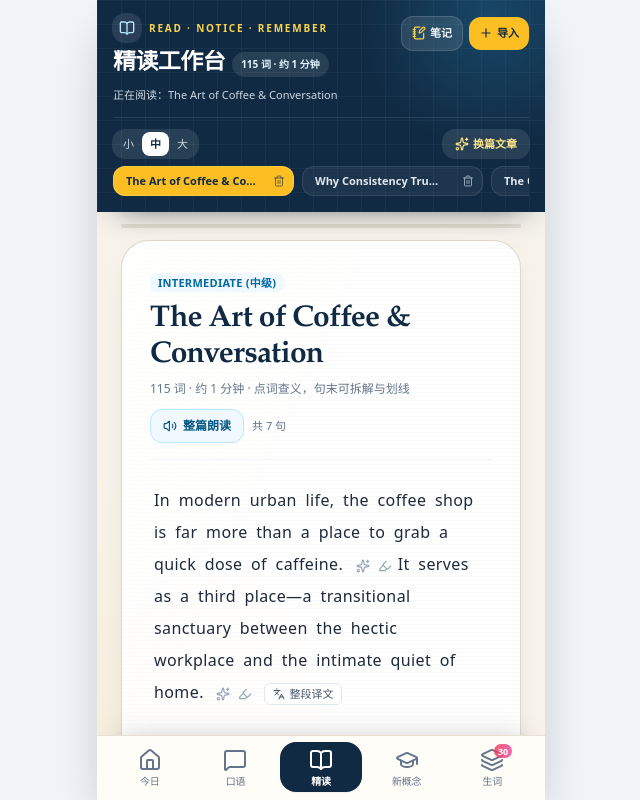
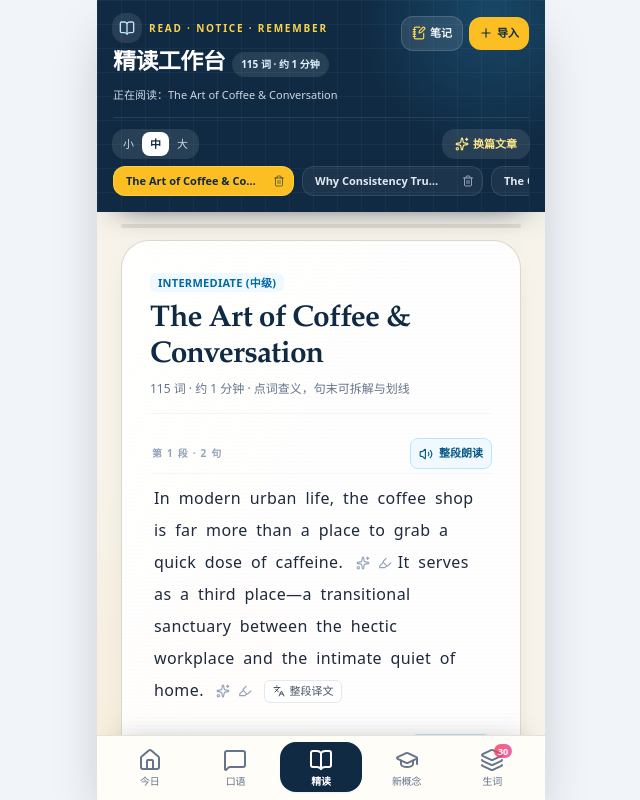
Before and after one commit to tingfeng007/rike, a React (Vite) app: page / in a window 1280 px wide. Both pictures are taken after a click on the button "精读". Shown: the whole page, without its empty margins (319-959 px from the left). Built offline with nearby package versions, Linux system fonts and the light colour scheme.

Commit message:
feat: switch reader speech to paragraph playback

```diff
--- a/src/components/SmartReader.jsx
+++ b/src/components/SmartReader.jsx
@@ -131,12 +131,13 @@ export default function SmartReader() {
   // Reading scroll container & position persistence
   const scrollContainerRef = useRef(null);
 
-  // Whole-article speech state. The browser speech engine reads one sentence
-  // at a time so pause/resume stays responsive even for long articles.
-  const articleSpeechRunRef = useRef(0);
-  const [isArticleSpeaking, setIsArticleSpeaking] = useState(false);
-  const [isArticlePaused, setIsArticlePaused] = useState(false);
-  const [articleSpeechIndex, setArticleSpeechIndex] = useState(0);
+  // Paragraph speech state. Keep one sentence per utterance so pause/resume
+  // stays responsive without unexpectedly reading the whole article.
+  const paragraphSpeechRunRef = useRef(0);
+  const [speechParagraphIndex, setSpeechParagraphIndex] = useState(null);
+  const [isParagraphSpeaking, setIsParagraphSpeaking] = useState(false);
+  const [isParagraphPaused, setIsParagraphPaused] = useState(false);
+  const [paragraphSpeechIndex, setParagraphSpeechIndex] = useState(0);
 
   // Map of saved vocabulary for instant in-article highlighting
   const savedVocabMap = {};
@@ -167,11 +168,12 @@ export default function SmartReader() {
     if (!article) return;
     setCurrentArticle(article);
     setReadingProgress(0);
-    articleSpeechRunRef.current += 1;
+    paragraphSpeechRunRef.current += 1;
     tts.stop();
-    setIsArticleSpeaking(false);
-    setIsArticlePaused(false);
-    setArticleSpeechIndex(0);
+    setSpeechParagraphIndex(null);
+    setIsParagraphSpeaking(false);
+    setIsParagraphPaused(false);
+    setParagraphSpeechIndex(0);
     StorageService.saveAppState({ ...StorageService.getAppState(), lastReaderArticleId: article.id });
     if (scrollToTop) scrollContainerRef.current?.scrollTo({ top: 0, behavior: 'smooth' });
   };
@@ -180,70 +182,74 @@ export default function SmartReader() {
     ? annotations[String(currentArticle.id)] || []
     : [];
 
-  const articleSpeechSentences = useMemo(() => {
-    if (!currentArticle?.content) return [];
-    return currentArticle.content
-      .split(/\n\n+/)
-      .flatMap((paragraph) => splitIntoSentences(paragraph))
-      .map((sentence) => sentence.trim())
-      .filter(Boolean);
-  }, [currentArticle]);
   const readingMetrics = useMemo(() => getReadingMetrics(currentArticle?.content), [currentArticle]);
   const currentWordCount = readingMetrics.wordCount;
   const readingMinutes = readingMetrics.minutes;
 
-  const stopArticleSpeech = (resetProgress = true) => {
-    articleSpeechRunRef.current += 1;
+  const stopParagraphSpeech = (resetProgress = true) => {
+    paragraphSpeechRunRef.current += 1;
     tts.stop();
-    setIsArticleSpeaking(false);
-    setIsArticlePaused(false);
-    if (resetProgress) setArticleSpeechIndex(0);
-  };
-
-  const startArticleSpeech = async (startIndex = 0) => {
-    if (articleSpeechSentences.length === 0) return;
+    setIsParagraphSpeaking(false);
+    setIsParagraphPaused(false);
+    setSpeechParagraphIndex(null);
+    if (resetProgress) setParagraphSpeechIndex(0);
+  };
+
+  const startParagraphSpeech = async (paragraphIndex, sentences, startIndex = 0) => {
+    const cleanSentences = sentences.map((sentence) => sentence.trim()).filter(Boolean);
+    if (cleanSentences.length === 0) return;
     if (!tts.isSupported()) {
       alert('当前浏览器不支持系统语音朗读，请换用新版 Chrome、Edge 或 Safari。');
       return;
     }
 
-    const runId = articleSpeechRunRef.current + 1;
-    articleSpeechRunRef.current = runId;
-    setIsArticleSpeaking(true);
-    setIsArticlePaused(false);
-
-    for (let index = startIndex; index < articleSpeechSentences.length; index += 1) {
-      if (articleSpeechRunRef.current !== runId) return;
-      setArticleSpeechIndex(index);
-      await tts.speak(articleSpeechSentences[index]);
-    }
-
-    if (articleSpeechRunRef.current === runId) {
-      setArticleSpeechIndex(articleSpeechSentences.length);
-      setIsArticleSpeaking(false);
-      setIsArticlePaused(false);
-      StorageService.recordStudyActivity({ type: 'reader', count: 1, durationMinutes: readingMinutes, source: 'reader-session', entityId: currentArticle?.id, label: '完成精读朗读' });
-    }
-  };
-
-  const toggleArticleSpeech = () => {
-    if (isArticleSpeaking) {
-      if (isArticlePaused) {
+    const runId = paragraphSpeechRunRef.current + 1;
+    paragraphSpeechRunRef.current = runId;
+    setSpeechParagraphIndex(paragraphIndex);
+    setIsParagraphSpeaking(true);
+    setIsParagraphPaused(false);
+
+    for (let index = startIndex; index < cleanSentences.length; index += 1) {
+      if (paragraphSpeechRunRef.current !== runId) return;
+      setParagraphSpeechIndex(index);
+      await tts.speak(cleanSentences[index]);
+    }
+
+    if (paragraphSpeechRunRef.current === runId) {
+      setParagraphSpeechIndex(cleanSentences.length);
+      setIsParagraphSpeaking(false);
+      setIsParagraphPaused(false);
+      const paragraphMinutes = getReadingMetrics(cleanSentences.join(' ')).minutes;
+      StorageService.recordStudyActivity({ type: 'reader', count: 1, durationMinutes: paragraphMinutes, source: 'reader-session', entityId: currentArticle?.id, label: '完成精读段落朗读', metadata: { paragraphIndex } });
+    }
+  };
+
+  const toggleParagraphSpeech = (paragraphIndex, sentences) => {
+    const cleanSentences = sentences.map((sentence) => sentence.trim()).filter(Boolean);
+    const isCurrentParagraph = speechParagraphIndex === paragraphIndex;
+
+    if (isCurrentParagraph && isParagraphSpeaking) {
+      if (isParagraphPaused) {
         tts.resume();
-        setIsArticlePaused(false);
+        setIsParagraphPaused(false);
       } else {
         tts.pause();
-        setIsArticlePaused(true);
+        setIsParagraphPaused(true);
       }
       return;
     }
 
-    const nextIndex = articleSpeechIndex >= articleSpeechSentences.length ? 0 : articleSpeechIndex;
-    startArticleSpeech(nextIndex);
+    if (isParagraphSpeaking || speechParagraphIndex !== null) {
+      stopParagraphSpeech(false);
+    }
+    const nextIndex = isCurrentParagraph && paragraphSpeechIndex < cleanSentences.length
+      ? paragraphSpeechIndex
+      : 0;
+    startParagraphSpeech(paragraphIndex, cleanSentences, nextIndex);
   };
 
   useEffect(() => () => {
-    articleSpeechRunRef.current += 1;
+    paragraphSpeechRunRef.current += 1;
     tts.stop();
   }, []);
 
@@ -505,7 +511,7 @@ export default function SmartReader() {
     const clean = rawWord.replace(/^[^\w]+|[^\w]+$/g, '');
     if (!clean || clean.length < 2) return;
 
-    stopArticleSpeech();
+    stopParagraphSpeech();
 
     const sentence = findEnclosingSentence(currentArticle.content, clean);
     setSelectedWord({ word: clean, sentence });
@@ -580,7 +586,7 @@ export default function SmartReader() {
     const cleanSentence = sentence.trim();
     if (!cleanSentence) return;
 
-    stopArticleSpeech();
+    stopParagraphSpeech();
 
     setSelectedSentence(cleanSentence);
     setSentenceAnalysis(null);
@@ -702,49 +708,6 @@ export default function SmartReader() {
                <p className="text-xs text-slate-500 mt-2 flex items-center gap-2">
                  <span>{currentWordCount} 词 · 约 {readingMinutes} 分钟 · 点词查义，句末可拆解与划线</span>
                </p>
-               <div className="mt-3 flex flex-wrap items-center gap-2">
-                 <button
-                   type="button"
-                   onClick={toggleArticleSpeech}
-                   disabled={articleSpeechSentences.length === 0 || !tts.isSupported()}
-                   className={`inline-flex items-center gap-1.5 rounded-xl px-3 py-2 text-xs font-semibold shadow-xs transition-all active:scale-95 disabled:cursor-not-allowed disabled:opacity-50 ${
-                     isArticleSpeaking
-                       ? 'bg-sky-600 text-white hover:bg-sky-700'
-                       : 'bg-sky-50 text-sky-800 border border-sky-200 hover:bg-sky-100'
-                   }`}
-                   title={tts.isSupported() ? '按句连续朗读整篇文章，可暂停和继续' : '当前浏览器不支持系统语音朗读'}
-                 >
-                   {isArticleSpeaking ? (
-                     isArticlePaused ? <Play className="w-3.5 h-3.5" /> : <Pause className="w-3.5 h-3.5" />
-                   ) : <Volume2 className="w-3.5 h-3.5" />}
-                   <span>{isArticleSpeaking ? (isArticlePaused ? '继续朗读' : '暂停朗读') : '整篇朗读'}</span>
-                 </button>
-                 {(isArticleSpeaking || articleSpeechIndex > 0) && (
-                   <button
-                     type="button"
-                     onClick={() => stopArticleSpeech()}
-                     className="inline-flex items-center gap-1.5 rounded-xl px-3 py-2 text-xs font-semibold text-slate-600 border border-slate-200 bg-white hover:bg-slate-50 transition-all active:scale-95"
-                   >
-                     <Square className="w-3 h-3 fill-current" />
-                     <span>停止</span>
-                   </button>
-                 )}
-                 {articleSpeechSentences.length > 0 && (
-                   <span className="text-[11px] text-slate-500">
-                     {articleSpeechIndex >= articleSpeechSentences.length
-                       ? '全文已读完'
-                       : `共 ${articleSpeechSentences.length} 句${isArticleSpeaking ? ` · 第 ${articleSpeechIndex + 1} 句` : ''}`}
-                   </span>
-                 )}
-               </div>
-               {(isArticleSpeaking || articleSpeechIndex > 0) && articleSpeechSentences.length > 0 && (
-                 <div className="mt-2 h-1 overflow-hidden rounded-full bg-slate-100" aria-label="整篇朗读进度">
-                   <div
-                     className="h-full rounded-full bg-sky-500 transition-all duration-300"
-                     style={{ width: `${Math.min(100, (articleSpeechIndex / articleSpeechSentences.length) * 100)}%` }}
-                   />
-                 </div>
-               )}
              </div>
 
             {/* Paragraphs with interactive words & sentence breakdown button */}
@@ -756,9 +719,55 @@ export default function SmartReader() {
                 const paraKey = `${currentArticle?.id || 'art'}_${pIdx}`;
                 const translationInfo = paragraphTranslations[paraKey];
                 const isTranslating = translatingParaIndex === pIdx;
+                const isActiveSpeechParagraph = speechParagraphIndex === pIdx;
+                const paragraphSpeechDone = isActiveSpeechParagraph && paragraphSpeechIndex >= sentences.length;
 
                 return (
                   <div key={pIdx} className="group/para -mx-2 rounded-xl border-l-2 border-transparent px-2 py-1 space-y-2 transition-colors hover:border-amber-200 hover:bg-[#fbf8f1]">
+                    <div className="flex flex-wrap items-center justify-between gap-2 border-b border-slate-100/80 pb-1">
+                      <span className="text-[10px] font-semibold tracking-[0.12em] text-slate-400">第 {pIdx + 1} 段 · {sentences.length} 句</span>
+                      <div className="flex items-center gap-1.5">
+                        <button
+                          type="button"
+                          onClick={() => toggleParagraphSpeech(pIdx, sentences)}
+                          disabled={sentences.length === 0 || !tts.isSupported()}
+                          className={`inline-flex items-center gap-1.5 rounded-lg px-2 py-1.5 text-[11px] font-semibold transition-all active:scale-95 disabled:cursor-not-allowed disabled:opacity-50 ${
+                            isActiveSpeechParagraph
+                              ? 'bg-sky-600 text-white shadow-xs hover:bg-sky-700'
+                              : 'border border-sky-200 bg-sky-50 text-sky-800 hover:bg-sky-100'
+                          }`}
+                          title={tts.isSupported() ? '按句朗读这一整段，可暂停和继续' : '当前浏览器不支持系统语音朗读'}
+                        >
+                          {isActiveSpeechParagraph && isParagraphSpeaking
+                            ? (isParagraphPaused ? <Play className="w-3.5 h-3.5" /> : <Pause className="w-3.5 h-3.5" />)
+                            : <Volume2 className="w-3.5 h-3.5" />}
+                          <span>{isActiveSpeechParagraph && isParagraphSpeaking ? (isParagraphPaused ? '继续朗读' : '暂停朗读') : paragraphSpeechDone ? '再读一遍' : '整段朗读'}</span>
+                        </button>
+                        {isActiveSpeechParagraph && isParagraphSpeaking && (
+                          <button
+                            type="button"
+                            onClick={() => stopParagraphSpeech()}
+                            className="inline-flex items-center gap-1 rounded-lg border border-slate-200 bg-white px-2 py-1.5 text-[11px] font-semibold text-slate-600 transition-all hover:bg-slate-50 active:scale-95"
+                          >
+                            <Square className="w-3 h-3 fill-current" />
+                            <span>停止</span>
+                          </button>
+                        )}
+                        {isActiveSpeechParagraph && (
+                          <span className="text-[10px] text-slate-400">
+                            {paragraphSpeechDone ? '已读完' : `第 ${Math.min(paragraphSpeechIndex + 1, sentences.length)}/${sentences.length} 句`}
+                          </span>
+                        )}
+                      </div>
+                    </div>
+                    {isActiveSpeechParagraph && paragraphSpeechIndex > 0 && (
+                      <div className="h-1 overflow-hidden rounded-full bg-slate-100" aria-label={`第 ${pIdx + 1} 段朗读进度`}>
+                        <div
+                          className="h-full rounded-full bg-sky-500 transition-all duration-300"
+                          style={{ width: `${Math.min(100, (paragraphSpeechIndex / sentences.length) * 100)}%` }}
+                        />
+                      </div>
+                    )}
                     <div>
                       {sentences.map((sentence, sIdx) => {
                         const words = sentence.trim().split(/\s+/);
@@ -882,7 +891,7 @@ export default function SmartReader() {
                   </span>
                 )}
                 <button
-                   onClick={() => { stopArticleSpeech(); tts.speak(selectedWord.word); }}
+                  onClick={() => { stopParagraphSpeech(); tts.speak(selectedWord.word); }}
                   className="p-1.5 text-sky-600 hover:bg-sky-50 rounded-full transition-colors"
                   title="播放发音"
                 >
@@ -946,7 +955,7 @@ export default function SmartReader() {
                       <div className="flex items-center justify-between text-[11px] text-slate-600 font-medium">
                         <span>📖 原文出处语境:</span>
                         <button
-                          onClick={() => { stopArticleSpeech(); tts.speak(selectedWord.sentence); }}
+                          onClick={() => { stopParagraphSpeech(); tts.speak(selectedWord.sentence); }}
                           className="hover:text-sky-600 flex items-center gap-1"
                         >
                           <Volume2 className="w-3 h-3" />
@@ -1046,7 +1055,7 @@ export default function SmartReader() {
               <div className="flex items-center justify-between text-xs text-slate-600 mb-1">
                 <span>目标句子</span>
                 <button
-                  onClick={() => { stopArticleSpeech(); tts.speak(selectedSentence); }}
+                  onClick={() => { stopParagraphSpeech(); tts.speak(selectedSentence); }}
                   className="text-sky-600 hover:underline flex items-center gap-1 font-medium"
                 >
                   <Volume2 className="w-3.5 h-3.5" />
```
